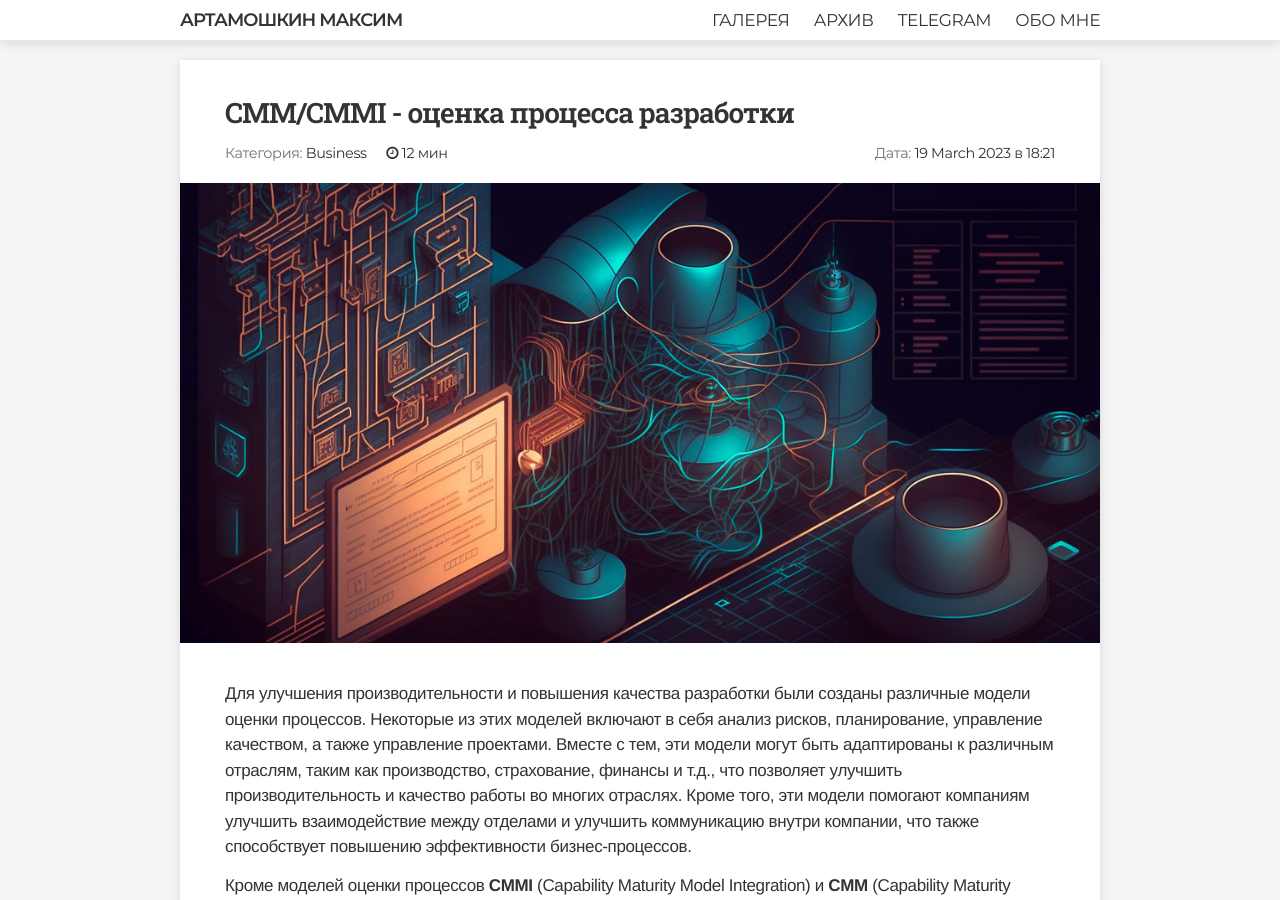
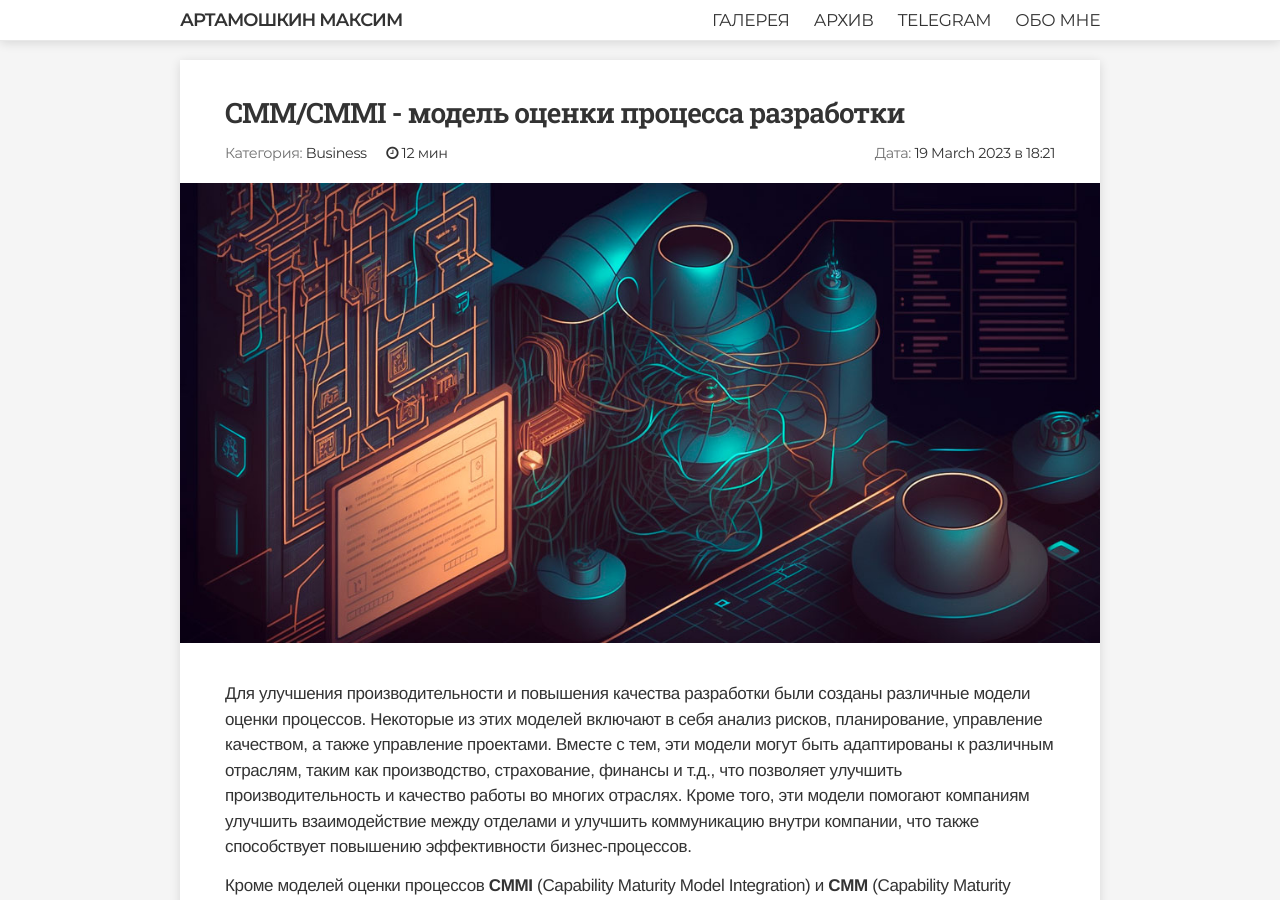
Before and after one commit to martamoshkin/blog.zverit.com, a Jekyll site: the page built from _posts/business/2023-3-19-smmi-in-development.md, in a window 1280 px wide and 900 px high. Built offline with Jekyll 4.4.1, drawn with Linux system fonts in a browser that asks for light colours; comment, search, counter and statistics services are not loaded.

Commit message:
Update 2023-3-19-smmi-in-development.md

```diff
--- a/_posts/business/2023-3-19-smmi-in-development.md
+++ b/_posts/business/2023-3-19-smmi-in-development.md
@@ -1,6 +1,6 @@
 ---
 layout: post
-title: "CMM/CMMI - оценка процесса разработки"
+title: "CMM/CMMI - модель оценки процесса разработки"
 date: 2023-03-19 18:21:21 +0300
 category: Business
 author: "Артамошкин Максим"
```
